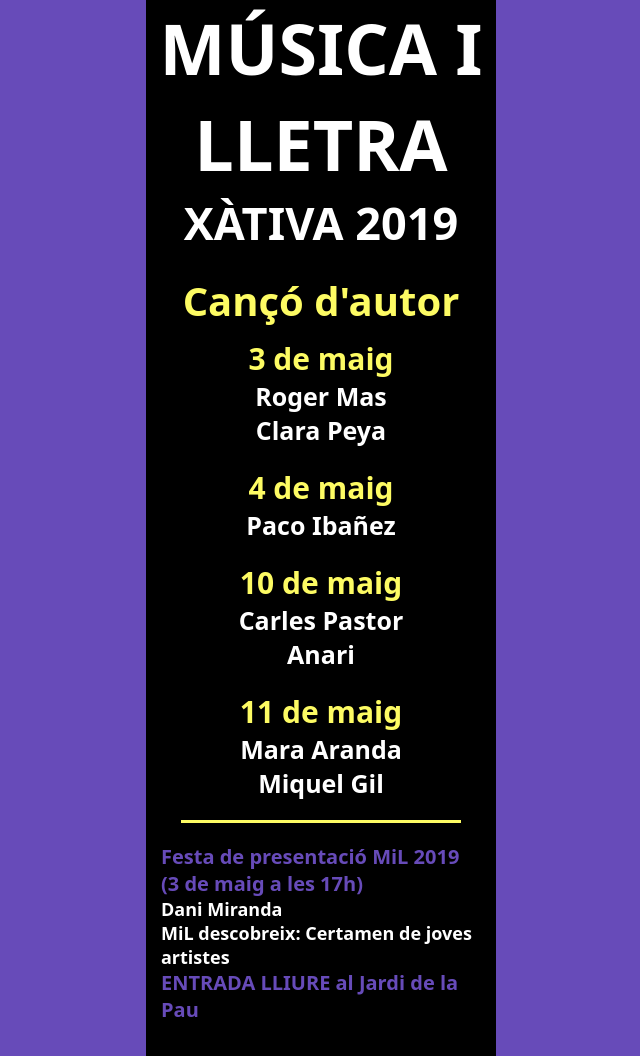
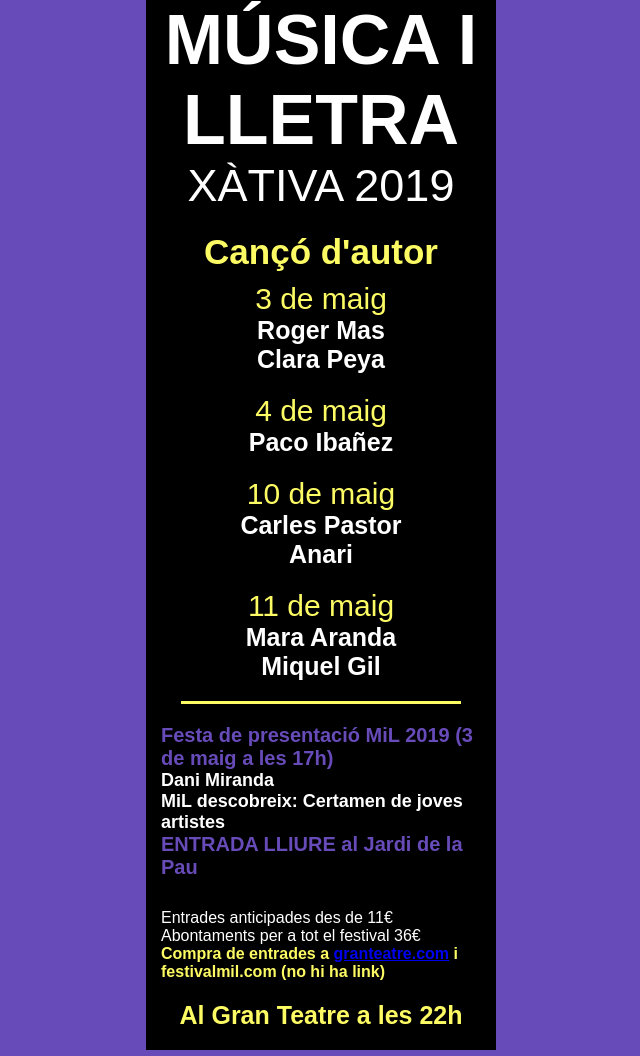
Before and after one commit to josvilrev02/p3, a plain HTML site: page index.html in a window 1280 px wide. Shown: the top 1056 px of the page, without its empty margins (319-959 px from the left). Drawn offline with Linux system fonts and the light colour scheme.

Commit message:
index.html

```diff
--- a/index.html
+++ b/index.html
@@ -3,9 +3,6 @@
 <head>
     <meta charset="UTF-8">
     <meta name="viewport" content="width=device-width, initial-scale=1.0">
-    <link rel="preconnect" href="https://fonts.googleapis.com">
-    <link rel="preconnect" href="https://fonts.gstatic.com" crossorigin>
-    <link href="https://fonts.googleapis.com/css2?family=Open+Sans:ital,wght@0,300..800;1,300..800&display=swap" rel="stylesheet">
     <title>p2 test</title>
     <style>
         /* etiquetes generals */
@@ -13,7 +10,7 @@
             box-sizing: border-box;
             margin: 0;
             padding: 0;
-            font-family: system-ui, -apple-system, BlinkMacSystemFont, 'Segoe UI', Roboto, Oxygen, Ubuntu, Cantarell, 'Open Sans', 'Helvetica Neue', sans-serif;
+            font-family: 'Arial';
         }
         div{
             width: 350px;
@@ -39,7 +36,7 @@
             color: white;
             text-align: center;
             font-size: 45px;
-            font-weight: 700;
+            font-weight: 400;
             padding: 0 0 20px 0;
         }
 
@@ -47,7 +44,7 @@
             background-color: black;
             color:#FDFB63 ;
             text-align: center;
-            font-size: 40px;
+            font-size: 35px;
             padding: 0 0 10px 0;
         }
 
@@ -56,6 +53,7 @@
             color: #FDFB63;
             text-align: center;
             font-size: 30px;
+            font-weight: 400;
         }
         ul{
             padding: 0 0 20px 0;
```
